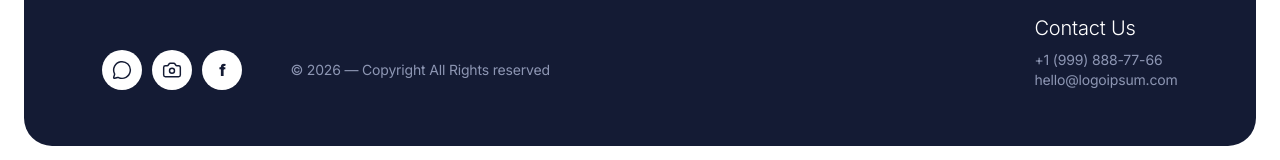
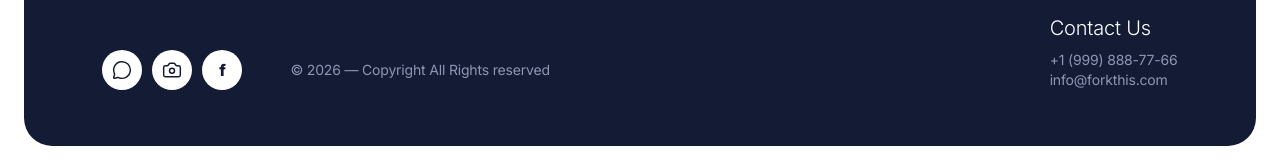
Before and after one commit to gileadinc/Nutrition-UI, a Next.js app: page / in a window 1280 px wide. Shown: the part 6452-6612 px from the top of the page. Built offline with nearby package versions, Linux system fonts and the light colour scheme.

Commit message:
Landing: contact email info@forkthis.com
Co-Authored-By: Claude Sonnet 5.5 <noreply@anthropic.com>

```diff
--- a/src/screens/landing/Landing.tsx
+++ b/src/screens/landing/Landing.tsx
@@ -511,10 +511,10 @@ function Footer() {
                 +1 (999) 888-77-66
               </p>
               <a
-                href="mailto:hello@logoipsum.com"
+                href="mailto:info@forkthis.com"
                 className={cn("block text-sm type-meta hover:text-white md:text-sm", muted)}
               >
-                hello@logoipsum.com
+                info@forkthis.com
               </a>
             </div>
             <div className="order-2 flex flex-col gap-8 md:order-1 md:flex-row md:items-center md:gap-12">
```
